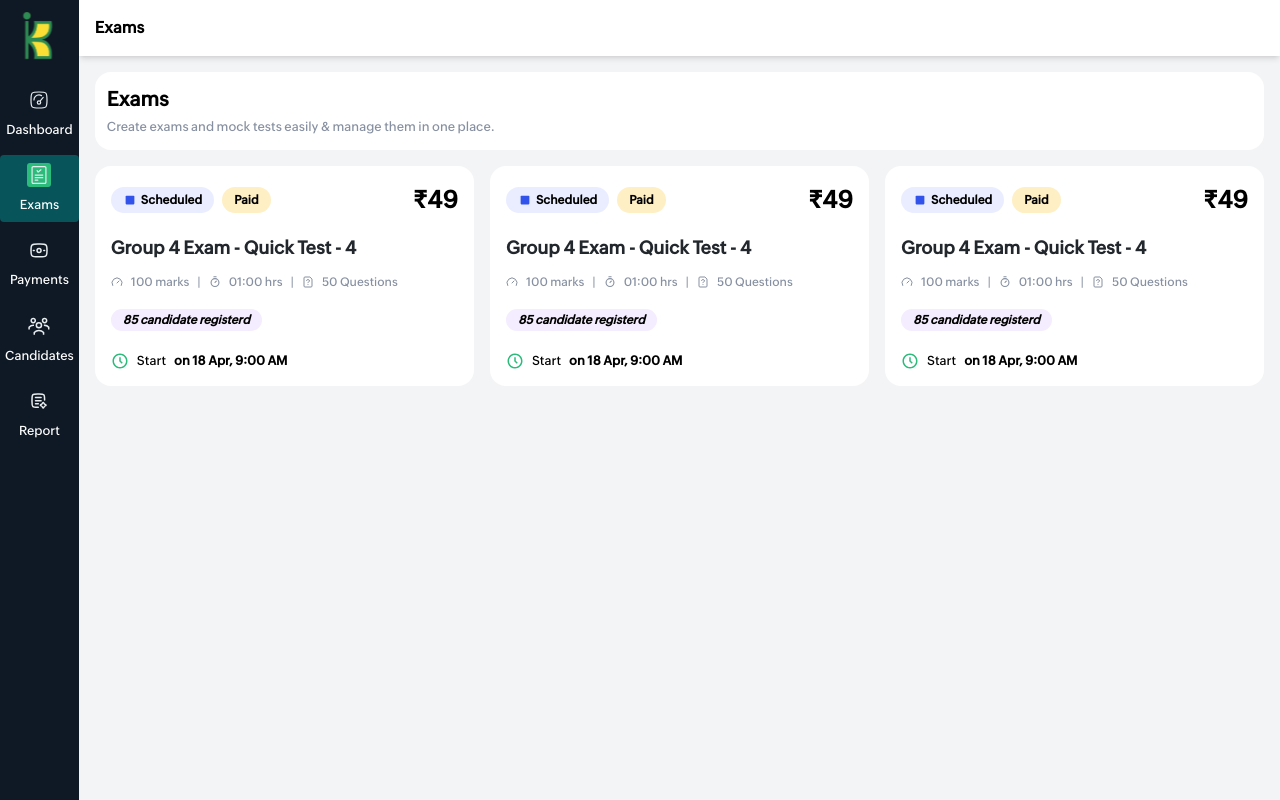
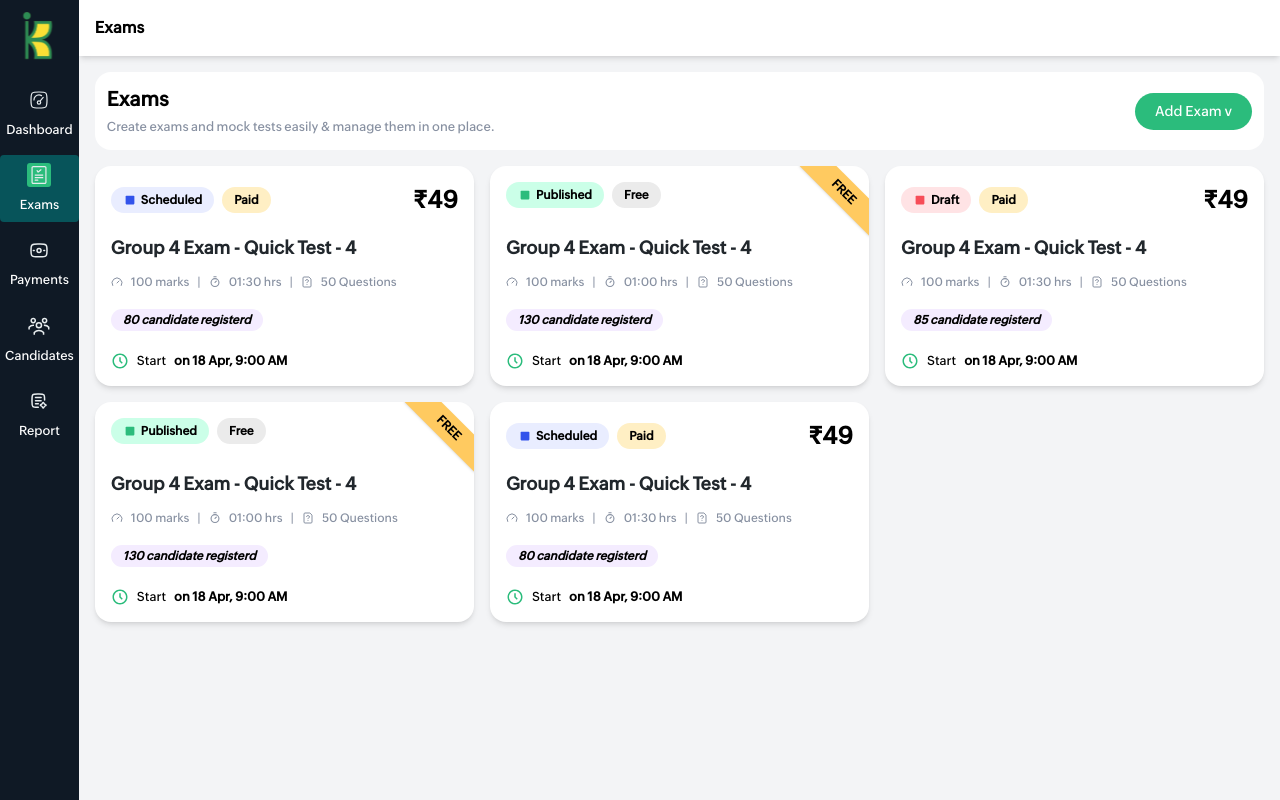
Before and after one commit to ibhaudur/kasadara-kal-admin, a React (Vite) app: page /exams in a window 1280 px wide. Built offline with nearby package versions, Linux system fonts and the light colour scheme.

Commit message:
Updated exam cards

```diff
--- a/src/layout/index.tsx
+++ b/src/layout/index.tsx
@@ -4,7 +4,6 @@ import Sidebar from "./sidebar";
 import Header from "./header";
 import { useSelector } from "react-redux";
 import { RootState } from "../store/store";
-
 
 const Layout: React.FC = () => {
   const User = useSelector((state: RootState) => state?.header?.pageName);
@@ -15,9 +14,7 @@ const Layout: React.FC = () => {
         <div className="bg-gray-100 sticky top-0">
           <Header name={User} />
         </div>
-        <section className="p-4">
-          <Outlet />
-        </section>
+        <Outlet />
       </main>
     </div>
   );
--- /dev/null
+++ b/src/pages/exams/component/ExamCards.tsx
@@ -0,0 +1,84 @@
+import React from "react";
+import { LuGauge } from "react-icons/lu";
+import { PiTimerBold } from "react-icons/pi";
+import { LuFileQuestion } from "react-icons/lu";
+import { BiTimeFive } from "react-icons/bi";
+import { IoIosSquare } from "react-icons/io";
+import { ExamDetails } from "../../../types/pages.types";
+
+type DetailsProps = { details: ExamDetails; index: number };
+
+const ExamCards: React.FC<DetailsProps> = ({ details, index }) => {
+  return (
+    <div
+      key={index}
+      className="relative bg-white rounded-2xl p-4 shadow-md overflow-hidden cursor-pointer transform transition-transform duration-300 hover:scale-105"
+    >
+      {details.type === "free" && (
+        <span className="absolute top-[13px] right-[-25px] w-[100px] text-center bg-[#FFCA60] text-[12px] font-bold px-5 py-1 shadow-sm rotate-45 overflow-hidden">
+          FREE
+        </span>
+      )}
+      <div className="flex flex-col h-full justify-between">
+        <div className="flex justify-between mb-4 items-center">
+          <ul className="flex gap-2">
+            {details.status === "scheduled" && (
+              <li className="bg-[#E9EDFF] rounded-2xl text-[12px] flex items-center gap-1 font-semibold p-1 px-3">
+                <IoIosSquare className="text-[#3253EB] text-[14px]" /> Scheduled
+              </li>
+            )}
+            {details.status === "published" && (
+              <li className="bg-[#CBFFE8] rounded-2xl text-[12px] flex items-center gap-1 font-semibold p-1 px-3">
+                <IoIosSquare className="text-[#2BBC7C] text-[14px]" /> Published
+              </li>
+            )}
+            {details.status === "draft" && (
+              <li className="bg-[#FFE3E5] rounded-2xl text-[12px] flex items-center gap-1 font-semibold p-1 px-3">
+                <IoIosSquare className="text-[#F74D58] text-[14px]" /> Draft
+              </li>
+            )}
+            <li
+              className={`${
+                details.type === "free" ? "bg-[#EBEBEB]" : "bg-[#FFEFC4]"
+              } rounded-2xl text-[12px] font-semibold p-1 px-3`}
+            >
+              {details.type === "free" ? "Free" : "Paid"}
+            </li>
+          </ul>
+          {details.type === "paid" && (
+            <strong className="text-[24px] font-extrabold">₹49</strong>
+          )}
+        </div>
+        <div>
+          <h5 className="text-[18px] font-semibold text-[#21272C]">
+            {details.examName}
+          </h5>
+          <small className="text-[#8790A1] flex gap-2 my-3 mb-4 text-[12px] font-medium">
+            <span className="flex items-center gap-2">
+              <LuGauge /> {details.mark} marks
+            </span>
+            |
+            <span className="flex items-center gap-2">
+              <PiTimerBold /> {details.hour} hrs
+            </span>
+            |
+            <span className="flex items-center gap-2">
+              <LuFileQuestion /> {details.questionCount} Questions
+            </span>
+          </small>
+          <i className="bg-[#F4ECFF] text-[12px] font-semibold py-1 px-3 rounded-3xl">
+            {details.candidateCount} candidate registerd{" "}
+          </i>
+          <div className="mt-5">
+            <small className="flex gap-2 items-center">
+              <BiTimeFive className="text-[18px] text-[#2BBC7C] font-bold" />
+              Start <b>on 18 Apr, 9:00 AM</b>
+            </small>
+          </div>
+        </div>
+      </div>
+    </div>
+  );
+};
+
+export default ExamCards;
--- a/src/pages/exams/index.tsx
+++ b/src/pages/exams/index.tsx
@@ -1,73 +1,95 @@
 import React, { useEffect } from "react";
 import { useDispatch } from "react-redux";
 import { changeHeader } from "../../store/slice/headerSlice";
-import { LuGauge } from "react-icons/lu";
-import { PiTimerBold } from "react-icons/pi";
-import { LuFileQuestion } from "react-icons/lu";
-import { BiTimeFive } from "react-icons/bi";
-import { IoIosSquare } from "react-icons/io";
+import ExamCards from "./component/ExamCards";
+
+const ExamList = [
+  {
+    examName: "Group 4 Exam - Quick Test - 4",
+    mark: "100",
+    hour: "01:30",
+    questionCount: "50",
+    candidateCount: 80,
+    status: "scheduled",
+    type: "paid",
+  },
+  {
+    examName: "Group 4 Exam - Quick Test - 4",
+    mark: "100",
+    hour: "01:00",
+    questionCount: "50",
+    candidateCount: 130,
+    status: "published",
+    type: "free",
+  },
+  {
+    examName: "Group 4 Exam - Quick Test - 4",
+    mark: "100",
+    hour: "01:30",
+    questionCount: "50",
+    candidateCount: 85,
+    status: "draft",
+    type: "paid",
+    price: "49",
+  },
+  {
+    examName: "Group 4 Exam - Quick Test - 4",
+    mark: "100",
+    hour: "01:00",
+    questionCount: "50",
+    candidateCount: 130,
+    status: "published",
+    type: "free",
+  },
+  {
+    examName: "Group 4 Exam - Quick Test - 4",
+    mark: "100",
+    hour: "01:30",
+    questionCount: "50",
+    candidateCount: 80,
+    status: "scheduled",
+    type: "paid",
+  },
+];
 
 const Exams: React.FC = () => {
   const dispatch = useDispatch();
+
   useEffect(() => {
     dispatch(changeHeader("Exams"));
-  }, []);
+  }, [dispatch]);
+
   return (
-    <React.Fragment>
-      <div className="rounded-[16px] bg-white p-3">
+    <section className="p-4">
+      <div className="rounded-[16px] flex justify-between items-center bg-white p-3">
+        <div>
           <h5 className="text-[20px] font-semibold">Exams</h5>
           <small className="text-[#8790A1]">
             Create exams and mock tests easily & manage them in one place.
           </small>
         </div>
-      <div className="grid grid-cols-3 mt-4 gap-4">
-        {Array.from({ length: 3 }).map((_, index) => {
-          return (
-            <div key={index} className="bg-white rounded-2xl p-4">
-              <div>
-                <div className="flex justify-between mb-4 items-center">
-                  <ul className="flex gap-2">
-                    <li className="bg-[#E9EDFF] rounded-2xl text-[12px] flex items-center gap-1 font-semibold p-1 px-3">
-                      <IoIosSquare className="text-[#3253EB] text-[14px]" />{" "}
-                      Scheduled
+        <div className="relative group inline-block">
+          <button className="bg-[#2BBC7C] rounded-3xl text-[14px] text-white px-5 py-2">
+            Add Exam v
+          </button>
+
+          <ul className="absolute right-0 mt-1 w-40 bg-white rounded shadow-xl opacity-0 text-[14px] group-hover:opacity-100 transition-opacity duration-200 z-10">
+            <li className="px-4 py-2 hover:bg-gray-100 cursor-pointer">Exam</li>
+            <li className="px-4 py-2 hover:bg-gray-100 cursor-pointer">
+              Quick Test
             </li>
-                    <li className="bg-[#FFEFC4] rounded-2xl text-[12px] font-semibold p-1 px-3">
-                      Paid
+            <li className="px-4 py-2 hover:bg-gray-100 cursor-pointer">
+              Mock Test
             </li>
           </ul>
-                  <strong className="text-[24px] font-extrabold">₹49</strong>
-                </div>
-                <h5 className="text-[18px] font-semibold text-[#21272C]">
-                  Group 4 Exam - Quick Test - 4
-                </h5>
-                <small className="text-[#8790A1] flex gap-2 my-3 mb-4 text-[12px] font-medium">
-                  <span className="flex items-center gap-2">
-                    <LuGauge /> 100 marks
-                  </span>
-                  |
-                  <span className="flex items-center gap-2">
-                    <PiTimerBold /> 01:00 hrs
-                  </span>
-                  |
-                  <span className="flex items-center gap-2">
-                    <LuFileQuestion /> 50 Questions
-                  </span>
-                </small>
-                <i className="bg-[#F4ECFF] text-[12px] font-semibold py-1 px-3 rounded-3xl">
-                  85 candidate registerd{" "}
-                </i>
-                <div className="mt-5">
-                  <small className="flex gap-2 items-center">
-                    <BiTimeFive className="text-[18px] text-[#2BBC7C] font-bold" />
-                    Start <b>on 18 Apr, 9:00 AM</b>
-                  </small>
         </div>
       </div>
-            </div>
-          );
+      <div className="grid grid-cols-3 mt-4 gap-4">
+        {ExamList.map((item, index) => {
+          return <ExamCards details={item} index={index} />;
         })}
       </div>
-    </React.Fragment>
+    </section>
   );
 };
 
--- /dev/null
+++ b/src/pages/exams/pages/addExam/index.tsx
@@ -0,0 +1,15 @@
+
+const AddExam = () => {
+  return (
+    <section>
+      <div className="bg-white p-3">
+        <p>New Exam</p>
+        <div>
+          <button>Cancel</button>
+        </div>
+      </div>
+    </section>
+  );
+};
+
+export default AddExam;
--- /dev/null
+++ b/src/pages/exams/pages/conductExam/index.tsx
@@ -0,0 +1,8 @@
+
+const ConductExam = () => {
+  return (
+    <div>ConductExam</div>
+  )
+}
+
+export default ConductExam
--- a/src/routes/index.route.tsx
+++ b/src/routes/index.route.tsx
@@ -2,6 +2,7 @@ import React, { lazy, Suspense } from "react";
 import { BrowserRouter, Navigate, Route, Routes } from "react-router-dom";
 import LoadingSpinner from "../component/LoadingSpinner";
 import Layout from "../layout";
+import AddExam from "../pages/exams/pages/addExam";
 
 const Login = lazy(() => import("../pages/auth/login"));
 const Dashboard = lazy(() => import("../pages/dashboard"));
@@ -20,6 +21,7 @@ const AllRoutes: React.FC = () => {
             <Route index element={<Navigate to="dashboard" />} />
             <Route path="dashboard" element={<Dashboard />} />
             <Route path="exams" element={<Exams />} />
+            <Route path="exams/addExam" element={<AddExam />} />
             <Route path="payments" element={<Payments />} />
             <Route path="candidates" element={<Candidates />} />
             <Route path="report" element={<Reports />} />
--- a/src/types/pages.types.ts
+++ b/src/types/pages.types.ts
@@ -15,3 +15,14 @@ export interface AuthLogin {
   address: string;
   merchantName?: string;
 }
+
+export interface ExamDetails {
+  examName: string;
+  mark: string;
+  hour: string;
+  questionCount: string;
+  candidateCount: number;
+  status: "draft" | "published" | "scheduled" | string; // extend as needed
+  type: "free" | "paid" | string;
+  price?: string;
+}
```
Lines whose indentation alone changed are shown as unchanged.
